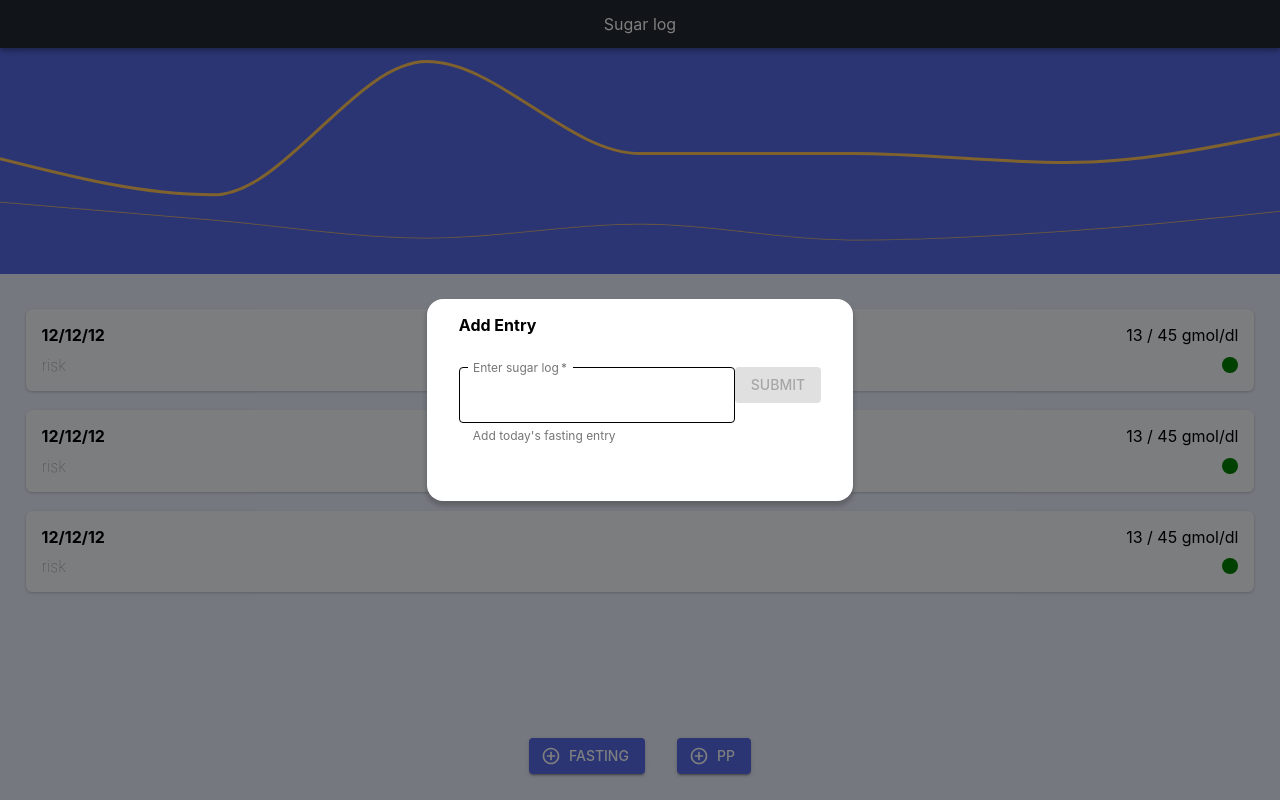
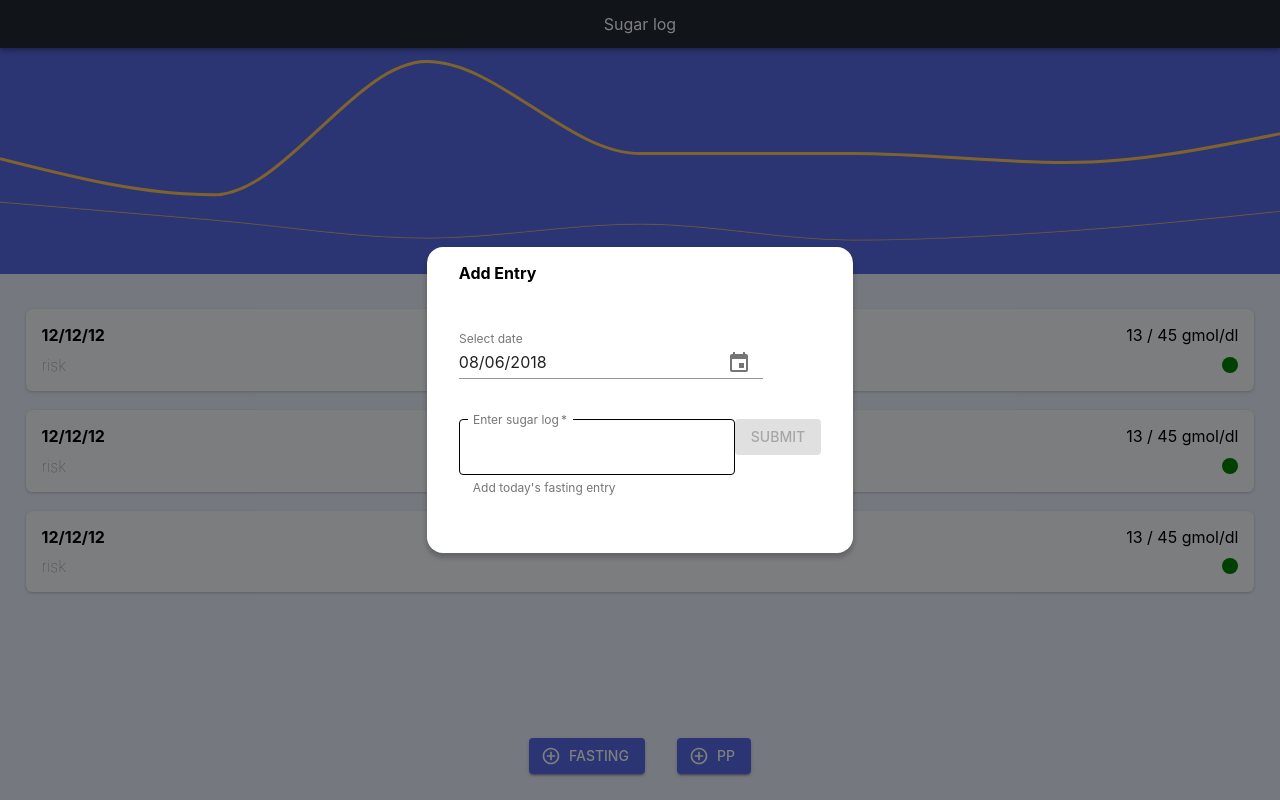
Before and after one commit to vaibhavmande/sugar-log, a React (Create React App) app: page / in a window 1280 px wide. Both pictures are taken after a click on the button "FASTING". Built offline with nearby package versions, Linux system fonts and the light colour scheme.

Commit message:
Added calendar

```diff
--- a/package.json
+++ b/package.json
@@ -3,11 +3,14 @@
   "version": "0.1.0",
   "private": true,
   "dependencies": {
+    "@date-io/date-fns": "1.x",
     "@material-ui/core": "^4.11.3",
     "@material-ui/icons": "^4.11.2",
+    "@material-ui/pickers": "^3.3.10",
     "@testing-library/jest-dom": "^5.11.4",
     "@testing-library/react": "^11.1.0",
     "@testing-library/user-event": "^12.1.10",
+    "date-fns": "^2.21.1",
     "react": "^17.0.2",
     "react-dom": "^17.0.2",
     "react-scripts": "4.0.3",
--- a/src/components/blocks/AddEntry/AddEntry.js
+++ b/src/components/blocks/AddEntry/AddEntry.js
@@ -5,10 +5,14 @@ import Slide from '@material-ui/core/Slide'
 import styled from 'styled-components'
 import TextField from '@material-ui/core/TextField'
 import AppButton from '../../elements/AppButton'
+import DateFnsUtils from '@date-io/date-fns'
+import {
+  MuiPickersUtilsProvider,
+  KeyboardDatePicker,
+} from '@material-ui/pickers'
 
 const Paper = styled.div`
   background-color: #fff;
-  /* border: 2px solid #000; */
   box-shadow: 0 4px 5px 1px rgba(0, 0, 0, 0.2);
   padding: 1rem 2rem 1.5rem;
   margin: 1rem;
@@ -33,11 +37,15 @@ const StyledInput = styled(TextField)`
     }
   }
 `
+const SpacedContainer = styled.div`
+  margin-bottom: 2rem;
+`
 
 export default function AddEntry({ open, setOpen, type, entries, setEntries }) {
   const [isError, setIsError] = React.useState(false)
   const [touched, setTouched] = React.useState(false)
   const [formValue, setFormValue] = React.useState(null)
+  const [formDate, setFormDate] = React.useState(new Date())
 
   const helperText = (isError) =>
     isError ? 'Incorrect entry' : `Add today's ${type ?? 'sugar'} entry`
@@ -64,7 +72,7 @@ export default function AddEntry({ open, setOpen, type, entries, setEntries }) {
 
   const handleSubmit = () => {
     if (Number.isInteger(formValue)) {
-      const now = new Date(Date.now()).toLocaleString('in').split(' ')
+      const now = formDate.toLocaleString('in').split(' ')
 
       const logEntry = {
         date: now[0],
@@ -77,6 +85,10 @@ export default function AddEntry({ open, setOpen, type, entries, setEntries }) {
       console.error('Invalid entry', formValue)
     }
     handleClose()
+  }
+
+  const handleDateChange = (date) => {
+    setFormDate(date)
   }
 
   return (
@@ -97,6 +109,20 @@ export default function AddEntry({ open, setOpen, type, entries, setEntries }) {
         <Slide direction="up" in={open} mountOnEnter unmountOnExit>
           <Paper>
             <Heading>Add Entry</Heading>
+            <SpacedContainer>
+              <MuiPickersUtilsProvider utils={DateFnsUtils}>
+                <KeyboardDatePicker
+                  margin="normal"
+                  label="Select date"
+                  format="dd/MM/yyyy"
+                  value={formDate}
+                  onChange={handleDateChange}
+                  KeyboardButtonProps={{
+                    'aria-label': 'select date',
+                  }}
+                />
+              </MuiPickersUtilsProvider>
+            </SpacedContainer>
             <StyledInput
               required
               error={isError}
```
Also changed, not shown: 1 other file (tests, documents, lock files or other folders).
